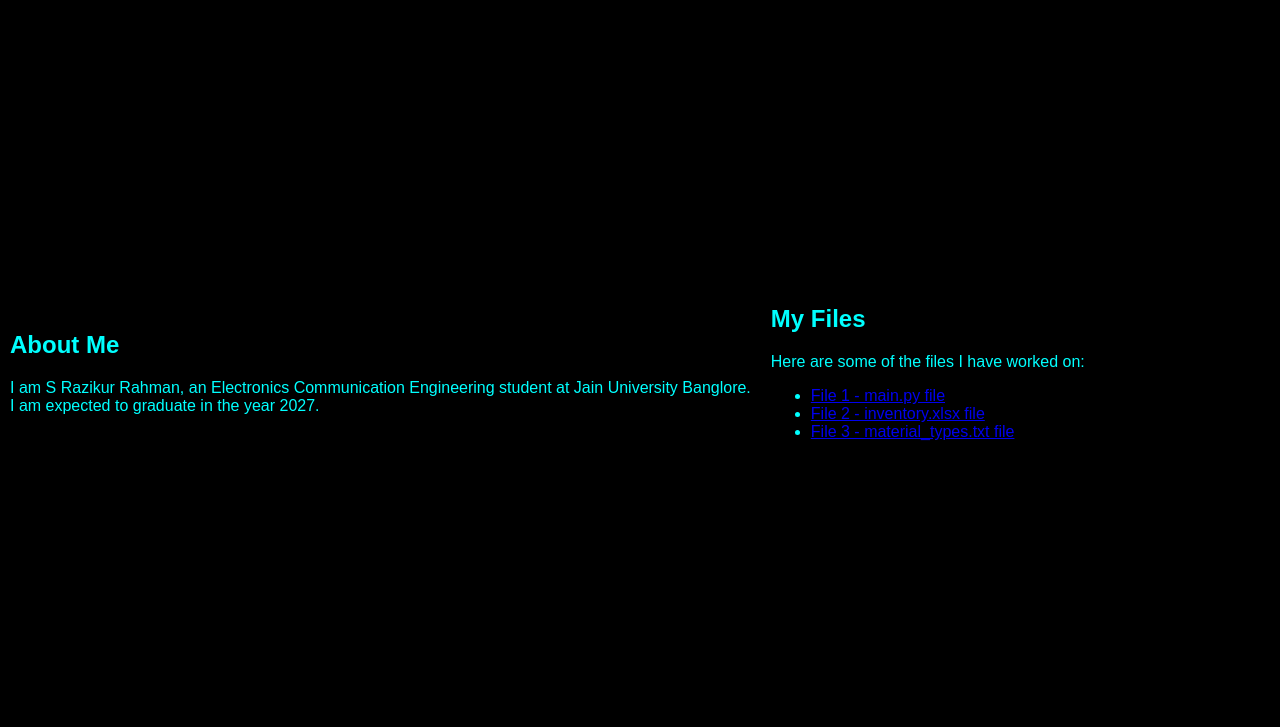
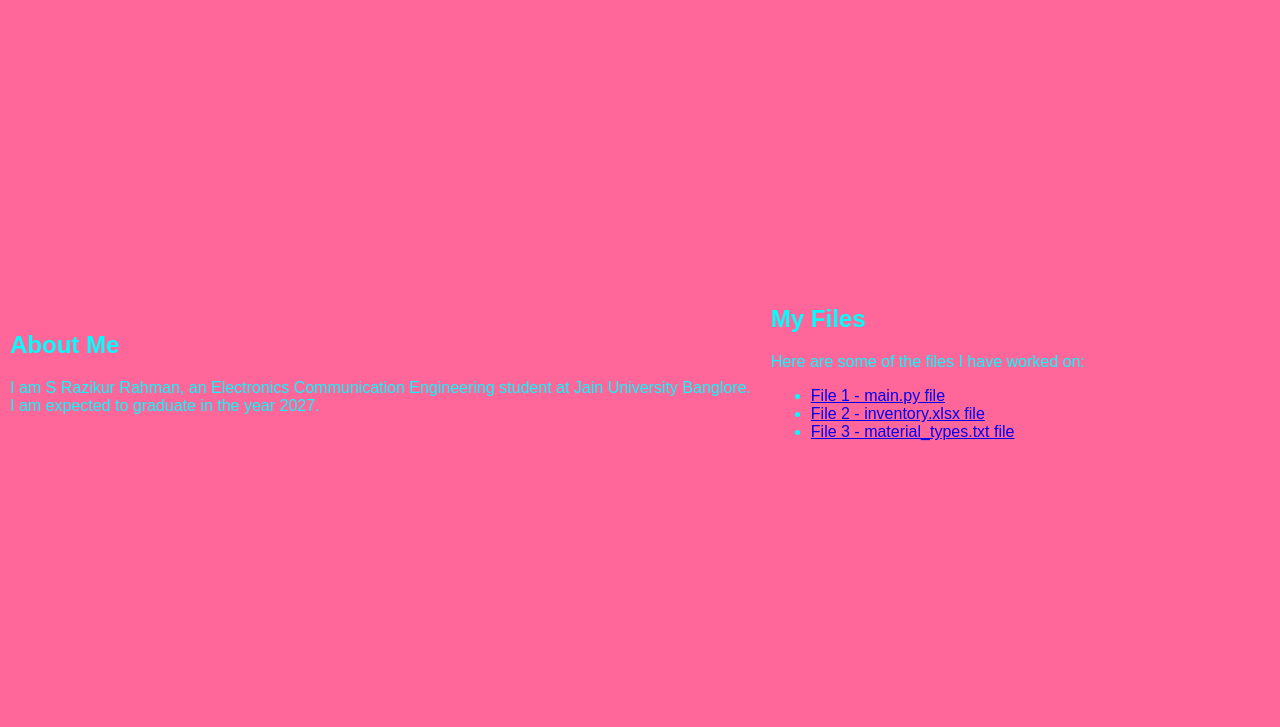
Before and after one commit to rrazik487/website1.0, a plain HTML site: page index.html in a window 1280 px wide. Shown: the part 73-800 px from the top of the page. Drawn offline with Linux system fonts and the light colour scheme.

Commit message:
Update index.html

```diff
--- a/index.html
+++ b/index.html
@@ -4,7 +4,8 @@
     <title>S Razikur Rahman - Electronics Communication Engineering Student</title>
     <style>
         body {
-            background-color: black;
+
+            background-color: #ff6699;
             color: cyan;
             font-family: Arial, sans-serif;
             margin: 0;
```
